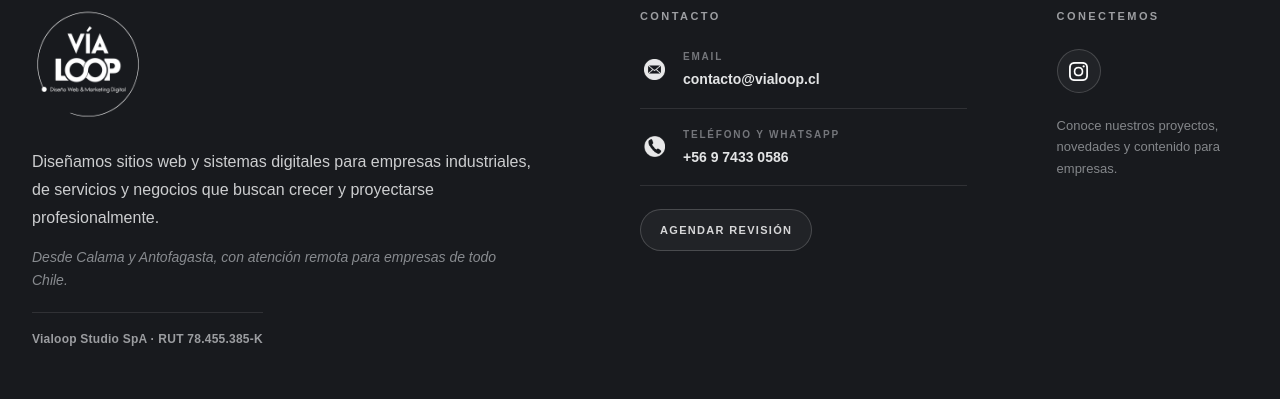
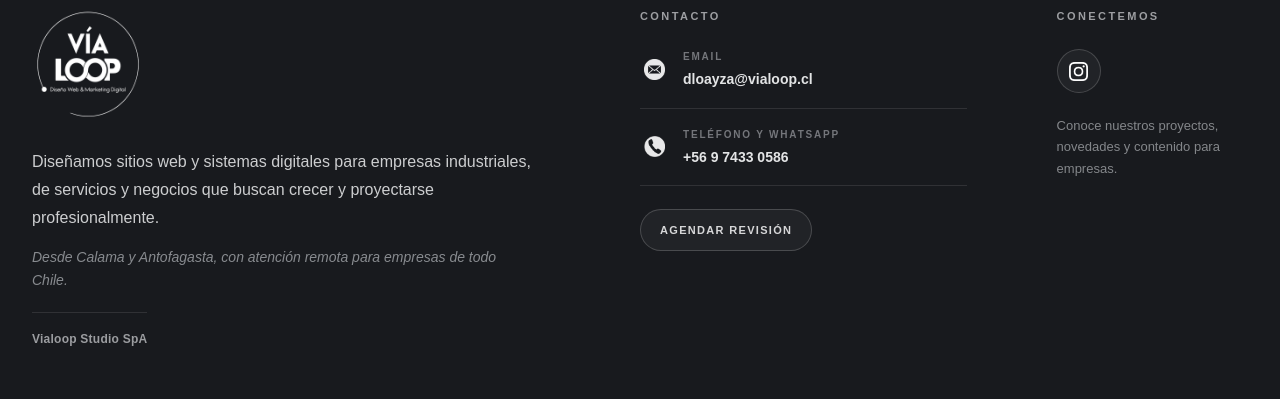
Before and after one commit to robertomanzomorales-beep/vialoop-next-app, a Next.js app: page / in a window 1280 px wide. Shown: the part 5623-6022 px from the top of the page. Built offline with nearby package versions, Linux system fonts and the light colour scheme.

Commit message:
Corrige correo y texto del footer

```diff
--- a/components/Footer.tsx
+++ b/components/Footer.tsx
@@ -36,7 +36,7 @@ export default function Footer() {
             </p>
 
             <p className={styles.companyData}>
-              Vialoop Studio SpA · RUT 78.455.385-K
+              Vialoop Studio SpA
             </p>
           </div>
 
@@ -62,10 +62,10 @@ export default function Footer() {
                   </span>
 
                   <a
-                    href="mailto:contacto@vialoop.cl"
+                    href="mailto:dloayza@vialoop.cl"
                     className={styles.contactLink}
                   >
-                    contacto@vialoop.cl
+                    dloayza@vialoop.cl
                   </a>
                 </div>
               </li>
```
